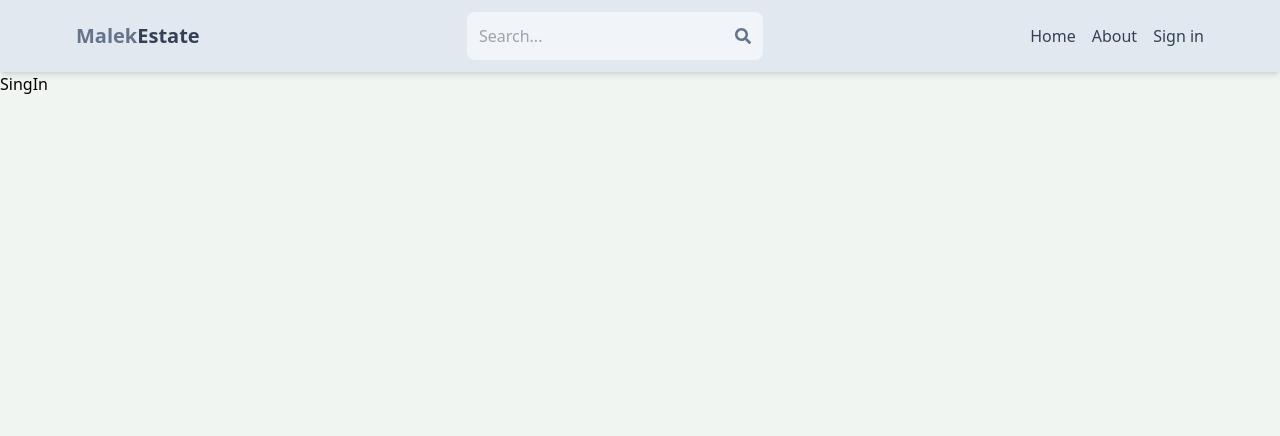
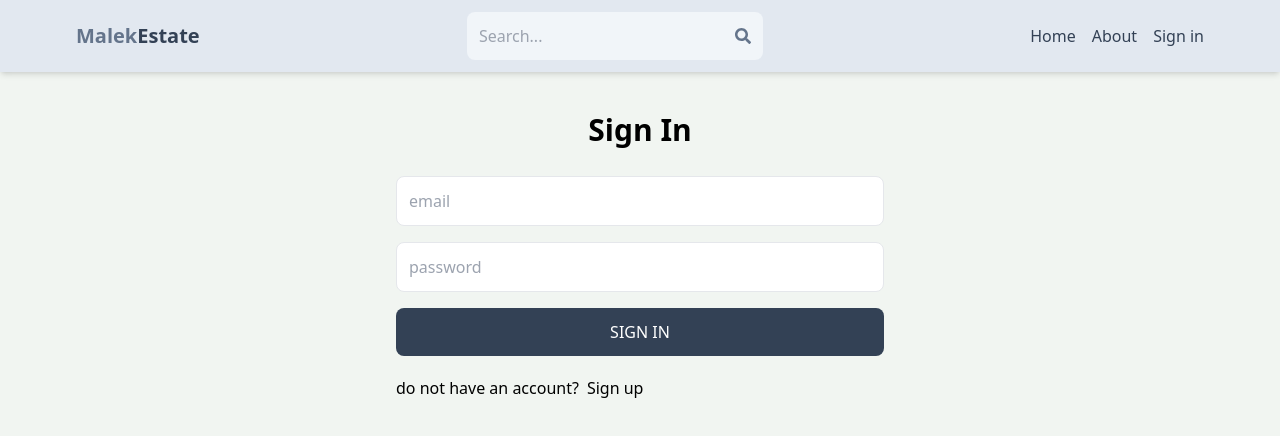
Before and after one commit to malekabd/MERN-FULL-STACK-PROJECT, a React (Vite) app in the folder client/: page /sign-in in a window 1280 px wide. Shown: the top 436 px of the page. Built offline with nearby package versions, Linux system fonts and the light colour scheme.

Commit message:
complete sign in page

```diff
--- a/client/src/pages/SingIn.jsx
+++ b/client/src/pages/SingIn.jsx
@@ -1,5 +1,72 @@
-import React from "react";
-
+import React, { useState } from "react";
+import { Link, useNavigate } from "react-router-dom";
 export default function SingIn() {
-  return <div>SingIn</div>;
+  const [formData, setFormData] = useState({});
+  const [error, setError] = useState(null);
+  const [loading, setLoading] = useState(false);
+  const navigate = useNavigate();
+  const handleChange = (e) => {
+    setFormData({ ...formData, [e.target.id]: e.target.value });
+  };
+  const handleSubmit = async (e) => {
+    e.preventDefault();
+    try {
+      setLoading(true);
+      const res = await fetch("/api/auth/signin", {
+        method: "POST",
+        headers: {
+          "Content-Type": "application/json",
+        },
+        body: JSON.stringify(formData), // it's a much secure way
+      });
+      const data = await res.json(); //this to see it in the console
+      console.log(data);
+      if (data.success === false) {
+        setLoading(false);
+        setError(data.message);
+        return;
+      }
+      setLoading(false);
+      setError(null);
+      navigate("/");
+    } catch (error) {
+      setLoading(false);
+      setError(error.message);
+    }
+  };
+  console.log(formData);
+  return (
+    <div className="p-3 max-w-lg mx-auto">
+      <h1 className="text-3xl text-center font-semibold my-7">Sign In</h1>
+      <form onSubmit={handleSubmit} className="flex flex-col gap-4">
+        <input
+          type="text"
+          placeholder="email"
+          className="border p-3 rounded-lg"
+          id="email"
+          onChange={handleChange}
+        />
+        <input
+          type="text"
+          placeholder="password"
+          className="border p-3 rounded-lg"
+          id="password"
+          onChange={handleChange}
+        />
+        <button
+          disabled={loading}
+          className="bg-slate-700 text-white p-3 rounded-lg uppercase hover:opacity-95 disabled:opacity-80"
+        >
+          {loading ? "Loading" : "Sign In"}
+        </button>
+      </form>
+      <div className="flex gap-2 mt-5">
+        <p>do not have an account?</p>
+        <Link to="/sign-up">
+          <span className="text">Sign up</span>
+        </Link>
+      </div>
+      {error && <p className="text-red-500 mt-5">{error}</p>}
+    </div>
+  );
 }
```
